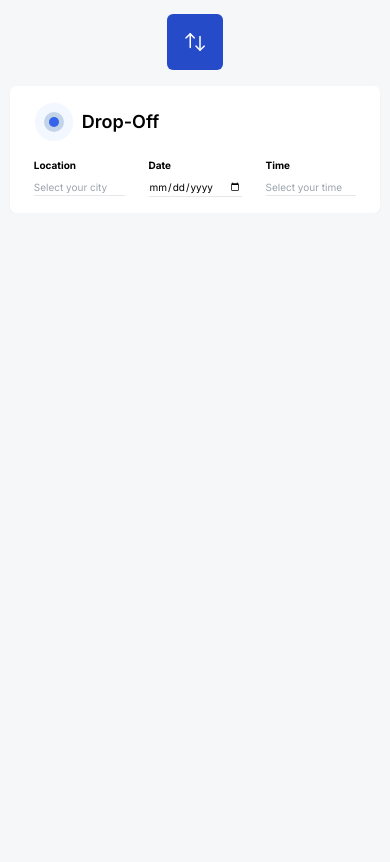
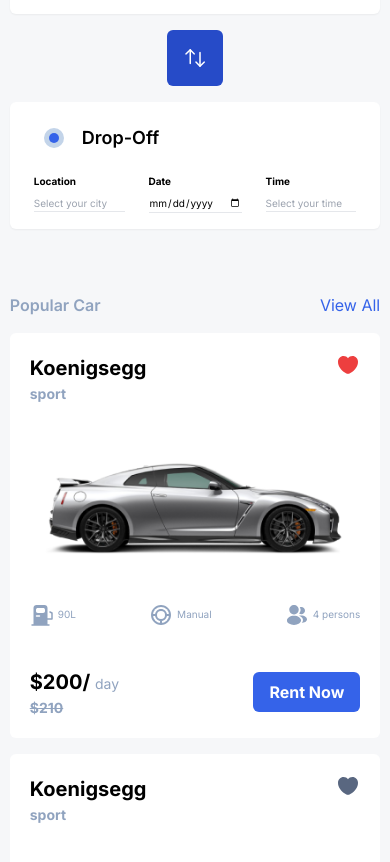
Before and after one commit to ShivaRajBadu/vehicle_rental, a Next.js app: page / in a window 390 px wide. Shown: the part 1118-1980 px from the top of the page. Before the commit the page ends 1331 px from the top, so only its background shows below. Built offline with nearby package versions, Linux system fonts and the light colour scheme.

Commit message:
layout-card_card and popluar with responsive

```diff
--- a/src/app/globals.css
+++ b/src/app/globals.css
@@ -39,6 +39,7 @@
   --success-dark-100: "#F5FCD2";
 
   --information-500: #54a6ff;
+  --red-1: #ed3f3f;
 }
 
 /* @media (prefers-color-scheme: dark) {
--- a/src/app/page.tsx
+++ b/src/app/page.tsx
@@ -1,11 +1,14 @@
+import PopularCar from "@/components/car_section/PopularCar";
 import HeroSection from "@/components/hero_section/hero_section";
 import PickSection from "@/components/pick_section/pick_section";
+import Wrapper from "@/components/wrapper";
 
 export default function Home() {
   return (
-    <div className="">
+    <Wrapper>
       <HeroSection />
       <PickSection />
-    </div>
+      <PopularCar />
+    </Wrapper>
   );
 }
--- /dev/null
+++ b/src/components/car_section/CarCard.tsx
@@ -0,0 +1,158 @@
+import Image from "next/image";
+import React from "react";
+
+// car typescript type
+
+interface CarCardProps {
+  favorite: Function;
+  id: number;
+  carName: string;
+  carType: string;
+  carImage: string;
+  carDetail: {
+    fuelCapacity: string;
+    personCapacity: string;
+    isAutomatic: boolean;
+  };
+  rentPrice: number;
+  crossPrice: number;
+  isFavorite: boolean;
+}
+function CarCard({
+  favorite,
+  id,
+  carName,
+  carType,
+  carImage,
+  carDetail,
+  rentPrice,
+  crossPrice,
+  isFavorite,
+}: CarCardProps) {
+  const componentType = typeof window === "undefined" ? "server" : "client";
+  console.log(componentType);
+
+  return (
+    <div className="bg-[color:var(--white)] w-full  p-5 rounded-md md:max-w-[320px]">
+      <div className="flex justify-between items-start pb-12">
+        <div>
+          <h1 className="text-[20px] font-bold">{carName}</h1>
+          <p className="text-[14px] text-[color:var(--secondary-dark-300)] font-bold">
+            {carType}
+          </p>
+        </div>
+        <Image
+          onClick={() => favorite(id)}
+          src={isFavorite ? "/icons/heart_fav.svg" : "/icons/heart.svg"}
+          width={24}
+          height={24}
+          className="cursor-pointer "
+          alt={"favioute"}
+        />
+      </div>
+      <Image
+        className="py-2 mx-auto"
+        src={carImage}
+        width={300}
+        height={200}
+        alt={"car"}
+      />
+      <div className="flex justify-between py-8 mt-2 gap-2">
+        <div className="flex gap-1 items-center">
+          <svg
+            width="24"
+            height="24"
+            viewBox="0 0 24 24"
+            fill="none"
+            xmlns="http://www.w3.org/2000/svg"
+          >
+            <path
+              d="M22.34 9.33L20.34 8.33C19.97 8.15 19.51 8.29 19.33 8.66C19.14 9.04 19.29 9.49 19.66 9.67L21.25 10.46V15.25L17.5 15.26V5C17.5 3 16.16 2 14.5 2H6.5C4.84 2 3.5 3 3.5 5V21.25H2C1.59 21.25 1.25 21.59 1.25 22C1.25 22.41 1.59 22.75 2 22.75H19C19.41 22.75 19.75 22.41 19.75 22C19.75 21.59 19.41 21.25 19 21.25H17.5V16.76L22 16.75C22.42 16.75 22.75 16.41 22.75 16V10C22.75 9.72 22.59 9.46 22.34 9.33ZM6 6.89C6 5.5 6.85 5 7.89 5H13.12C14.15 5 15 5.5 15 6.89V8.12C15 9.5 14.15 10 13.11 10H7.89C6.85 10 6 9.5 6 8.11V6.89ZM6.5 12.25H9.5C9.91 12.25 10.25 12.59 10.25 13C10.25 13.41 9.91 13.75 9.5 13.75H6.5C6.09 13.75 5.75 13.41 5.75 13C5.75 12.59 6.09 12.25 6.5 12.25Z"
+              fill="#90A3BF"
+            />
+          </svg>
+          <p className="text-[10px] text-[color:var(--secondary-dark-300)]">
+            {carDetail.fuelCapacity}
+          </p>
+        </div>
+        <div className="flex gap-1 items-center">
+          <svg
+            width="24"
+            height="24"
+            viewBox="0 0 24 24"
+            fill="none"
+            xmlns="http://www.w3.org/2000/svg"
+          >
+            <path
+              d="M12 2C6.48 2 2 6.48 2 12C2 17.52 6.48 22 12 22C17.52 22 22 17.52 22 12C22 6.48 17.53 2 12 2Z"
+              fill="#90A3BF"
+            />
+            <rect x="4" y="4" width="16" height="16" rx="8" fill="white" />
+            <path
+              d="M12 6C8.688 6 6 8.688 6 12C6 15.312 8.688 18 12 18C15.312 18 18 15.312 18 12C18 8.688 15.318 6 12 6Z"
+              fill="#90A3BF"
+            />
+            <rect x="8" y="8" width="8" height="8" rx="4" fill="white" />
+            <rect x="11" y="17" width="2" height="4" fill="#90A3BF" />
+            <rect x="17" y="11" width="4" height="2" fill="#90A3BF" />
+            <rect x="3" y="11" width="4" height="2" fill="#90A3BF" />
+          </svg>
+
+          <p className="text-[10px] text-[color:var(--secondary-dark-300)]">
+            {carDetail.isAutomatic ? "Automatic" : "Manual"}
+          </p>
+        </div>
+        <div className="flex gap-1 items-center">
+          <svg
+            width="24"
+            height="24"
+            viewBox="0 0 24 24"
+            fill="none"
+            xmlns="http://www.w3.org/2000/svg"
+          >
+            <path
+              d="M9 2C6.38 2 4.25 4.13 4.25 6.75C4.25 9.32 6.26 11.4 8.88 11.49C8.96 11.48 9.04 11.48 9.1 11.49C9.12 11.49 9.13 11.49 9.15 11.49C9.16 11.49 9.16 11.49 9.17 11.49C11.73 11.4 13.74 9.32 13.75 6.75C13.75 4.13 11.62 2 9 2Z"
+              fill="#90A3BF"
+            />
+            <path
+              d="M14.08 14.15C11.29 12.29 6.73996 12.29 3.92996 14.15C2.65996 15 1.95996 16.15 1.95996 17.38C1.95996 18.61 2.65996 19.75 3.91996 20.59C5.31996 21.53 7.15996 22 8.99996 22C10.84 22 12.68 21.53 14.08 20.59C15.34 19.74 16.04 18.6 16.04 17.36C16.03 16.13 15.34 14.99 14.08 14.15Z"
+              fill="#90A3BF"
+            />
+            <path
+              d="M19.9901 7.34001C20.1501 9.28001 18.7701 10.98 16.8601 11.21C16.8501 11.21 16.8501 11.21 16.8401 11.21H16.8101C16.7501 11.21 16.6901 11.21 16.6401 11.23C15.6701 11.28 14.7801 10.97 14.1101 10.4C15.1401 9.48001 15.7301 8.10001 15.6101 6.60001C15.5401 5.79001 15.2601 5.05001 14.8401 4.42001C15.2201 4.23001 15.6601 4.11001 16.1101 4.07001C18.0701 3.90001 19.8201 5.36001 19.9901 7.34001Z"
+              fill="#90A3BF"
+            />
+            <path
+              d="M21.99 16.59C21.91 17.56 21.29 18.4 20.25 18.97C19.25 19.52 17.99 19.78 16.74 19.75C17.46 19.1 17.88 18.29 17.96 17.43C18.06 16.19 17.47 15 16.29 14.05C15.62 13.52 14.84 13.1 13.99 12.79C16.2 12.15 18.98 12.58 20.69 13.96C21.61 14.7 22.08 15.63 21.99 16.59Z"
+              fill="#90A3BF"
+            />
+          </svg>
+
+          <p className="text-[10px] text-[color:var(--secondary-dark-300)]">
+            {carDetail.personCapacity} persons
+          </p>
+        </div>
+      </div>
+      <div className="flex justify-between items-center gap-1 mt-2">
+        <div>
+          <p className="font-bold text-[20px] ">
+            ${rentPrice}/{" "}
+            <span className=" text-[color:var(--secondary-dark-300)] text-[14px] font-normal">
+              day
+            </span>
+          </p>
+          {crossPrice && (
+            <p className="text-[14px] font-bold text-[color:var(--secondary-dark-300)] line-through">
+              ${crossPrice}
+            </p>
+          )}
+        </div>
+        <button className="bg-[color:var(--primary-dark-500)] px-4 py-2 rounded-md font-bold  text-[color:var(--white)] hover:scale-[1.015] duration-200">
+          Rent Now
+        </button>
+      </div>
+    </div>
+  );
+}
+
+export default CarCard;
--- /dev/null
+++ b/src/components/car_section/PopularCar.tsx
@@ -0,0 +1,90 @@
+"use client";
+import { useState } from "react";
+import CarCard from "./CarCard";
+
+function PopularCar() {
+  const [carCollection, setCarCollection] = useState([
+    {
+      id: 1,
+      carName: "Koenigsegg",
+      carType: "sport",
+      carImage: "/images/car_1.png",
+      carDetail: {
+        fuelCapacity: "90L",
+        personCapacity: "4",
+        isAutomatic: false,
+      },
+      rentPrice: 200,
+      crossPrice: 210,
+      isFavorite: true,
+    },
+    {
+      id: 2,
+      carName: "Koenigsegg",
+      carType: "sport",
+      carImage: "/images/car_1.png",
+      carDetail: {
+        fuelCapacity: "90L",
+        personCapacity: "4",
+        isAutomatic: false,
+      },
+      rentPrice: 200,
+      crossPrice: 210,
+      isFavorite: false,
+    },
+    {
+      id: 3,
+      carName: "Koenigsegg",
+      carType: "sport",
+      carImage: "/images/car_1.png",
+      carDetail: {
+        fuelCapacity: "90L",
+        personCapacity: "4",
+        isAutomatic: false,
+      },
+      rentPrice: 200,
+      crossPrice: 210,
+      isFavorite: false,
+    },
+  ]);
+
+  function handleFavorite(id: number) {
+    console.log("called here parent");
+    setCarCollection(
+      carCollection.map((car) => {
+        if (car.id === id) {
+          return {
+            ...car,
+            isFavorite: !car.isFavorite,
+          };
+        }
+        return car;
+      })
+    );
+  }
+  return (
+    <div className="py-8">
+      <div className="flex justify-between py-4">
+        <h2 className="text-[16px] font-semibold text-[color:var(--secondary-dark-300)]">
+          Popular Car
+        </h2>
+        <button className="text-[16px] font-normal text-[color:var(--primary-dark-500)]">
+          View All
+        </button>
+      </div>
+      <div
+        style={{
+          gridTemplateColumns: "repeat(auto-fill, minmax(260px,1fr))",
+        }}
+        // place grid at center from horizontally
+        className="grid gap-4  max-md:justify-items-center"
+      >
+        {carCollection.map((car) => (
+          <CarCard key={car.id} {...car} favorite={handleFavorite} />
+        ))}
+      </div>
+    </div>
+  );
+}
+
+export default PopularCar;
--- a/src/components/hero_section/hero_section.tsx
+++ b/src/components/hero_section/hero_section.tsx
@@ -23,13 +23,11 @@
     },
   ];
   return (
-    <Wrapper>
-      <div className=" flex md:flex-row flex-col justify-between gap-6  py-8">
-        {ads.map((ad, index) => (
-          <HeroAds key={index} {...ad} />
-        ))}
-      </div>
-    </Wrapper>
+    <div className=" flex md:flex-row flex-col justify-between gap-6  py-8">
+      {ads.map((ad, index) => (
+        <HeroAds key={index} {...ad} />
+      ))}
+    </div>
   );
 }
 
--- a/src/components/pick_section/PickDuration.tsx
+++ b/src/components/pick_section/PickDuration.tsx
@@ -11,7 +11,7 @@
           Location
         </label>
         <input
-          className="focus:outline-none border-b w-full text-[10px] sm:text-[12px] md:text-[16px] placeholder:text-[10px]"
+          className="focus:outline-none border-b w-full text-[10px] sm:text-[12px] md:text-[16px] placeholder:text-[10px] md:placeholder:text-[16px]"
           type="text"
           name="location"
           id="location"
@@ -26,7 +26,7 @@
           Date
         </label>
         <input
-          className="focus:outline-none border-b w-full text-[10px] sm:text-[12px] md:text-[16px] placeholder:text-[10px]"
+          className="focus:outline-none border-b w-full text-[10px] sm:text-[12px] md:text-[16px] placeholder:text-[10px] md:placeholder:text-[16px]"
           type="date"
           name="date"
           id="date"
@@ -41,7 +41,7 @@
           Time
         </label>
         <input
-          className="focus:outline-none border-b w-full text-[10px] sm:text-[12px] md:text-[16px] placeholder:text-[10px]"
+          className="focus:outline-none border-b w-full text-[10px] sm:text-[12px] md:text-[16px] placeholder:text-[10px] md:placeholder:text-[16px]"
           type="text"
           name="time"
           id="time"
--- a/src/components/pick_section/pick_section.tsx
+++ b/src/components/pick_section/pick_section.tsx
@@ -11,12 +11,11 @@
     setIsFirst((prev: boolean) => !prev);
   };
   return (
-    <Wrapper>
-      <div className="flex lg:flex-row flex-col items-center gap-4 lg:gap-8 ">
+    <div className="flex lg:flex-row flex-col items-center gap-4 lg:gap-8  my-4">
       <Pick title={isFirst ? "Pick-Up" : "Drop-Off"} />
       <div
         onClick={swapPostion}
-          className="bg-[color:var(--primary-dark-600)] p-4 rounded-md cursor-pointer"
+        className="bg-[color:var(--primary-dark-600)] p-4 rounded-md cursor-pointer hover:scale-[1.01]  hover:shadow-2xl"
       >
         <Image
           className="rotate-90 lg:rotate-0 min-w-[20px] "
@@ -28,7 +27,6 @@
       </div>
       <Pick title={isFirst ? "Drop-Off" : "Pick-Up"} />
     </div>
-    </Wrapper>
   );
 }
 
```
Also changed, not shown: public/icons/heart_fav.svg (added). Lines whose indentation alone changed are shown as unchanged.
